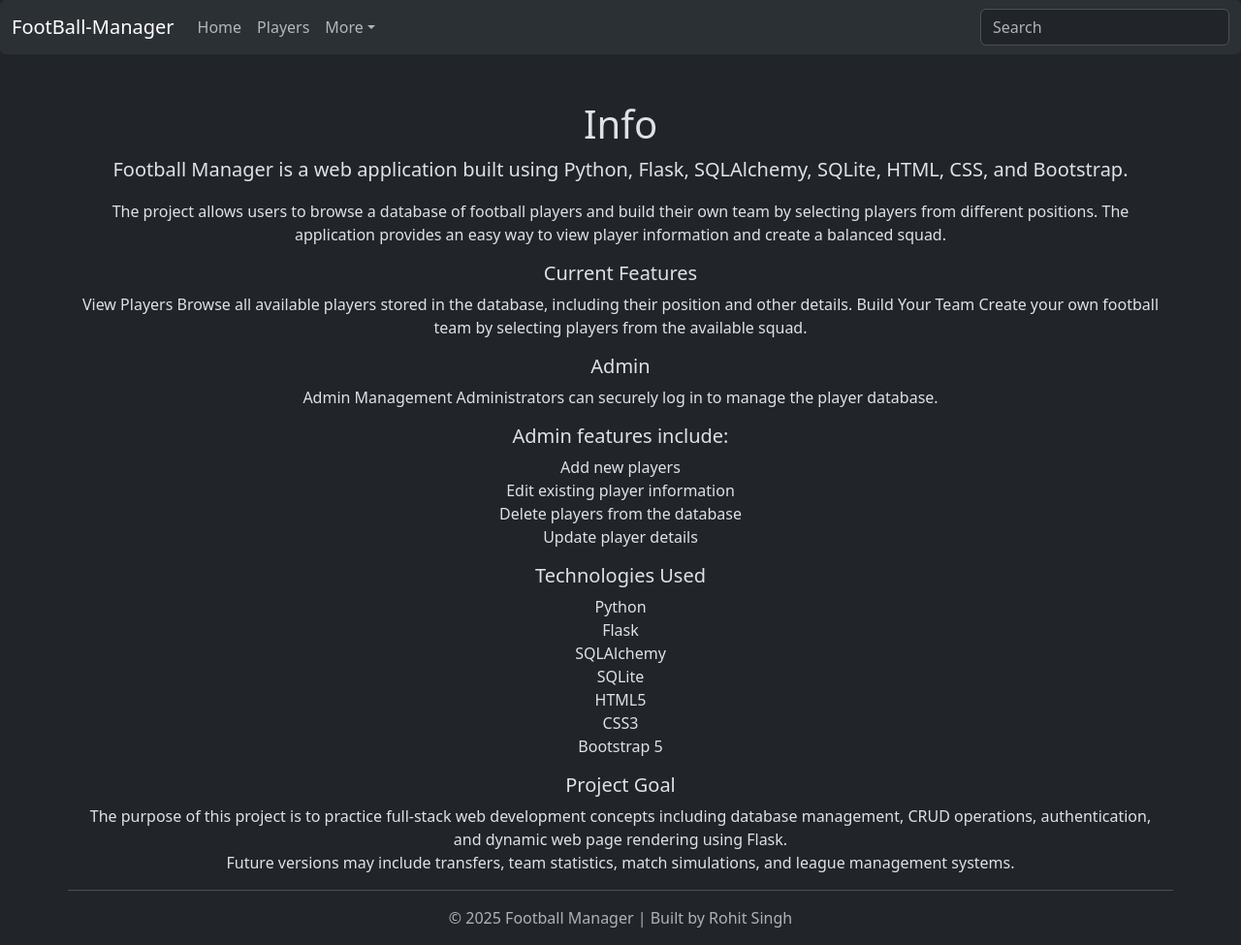
After one commit to Not-Rohit-04/Football-Manager, a Flask app: page /learn-more in a window 1280 px wide. The commit adds this page. Shown: the whole page at 97% size. Run offline with Flask 3, Linux system fonts and the light colour scheme; some libraries are stand-ins or nearby versions.

Commit message:
Add Learn More page and dark theme

```diff
--- a/app.py
+++ b/app.py
@@ -64,7 +64,6 @@ def build_team():
     midfielders = db.session.execute(db.select(Player).where(Player.position.in_(["CM","CAM"]))).scalars().all()
     attackers = db.session.execute(db.select(Player).where(Player.position.in_(["ST","LW","RW"]))).scalars().all()
     if request.method=="POST":
-        print(request.form)
 
         gk_id = request.form.get('goalkeeper')
         def_id = request.form.get('defender')
@@ -164,6 +163,10 @@ def login():
 
     return render_template('login.html',form = form)
 
+@app.route('/learn-more')
+def learn_more():
+    return render_template('learn_more.html')
+
 
 @app.route("/logout")
 def logout():
--- a/templates/base.html
+++ b/templates/base.html
@@ -1,5 +1,5 @@
 <!doctype html>
-<html lang="en">
+<html lang="en" data-bs-theme="dark">
   <head>
     <meta charset="UTF-8" />
     <meta name="viewport" content="width=device-width, initial-scale=1.0" />
--- a/templates/index.html
+++ b/templates/index.html
@@ -13,7 +13,7 @@
       <a href="{{ url_for('player') }}" class="btn btn-primary">
         View Players
       </a>
-      <a href="{{ url_for('player') }}" class="btn btn-secondary">
+      <a href="{{ url_for('learn_more') }}" class="btn btn-secondary">
         Learn More
       </a>
     </div>
--- /dev/null
+++ b/templates/learn_more.html
@@ -0,0 +1,33 @@
+{% extends 'base.html' %} {% block content %}
+
+<div class="container text-center mt-5">
+  <h1>Info</h1>
+  <p class="lead">
+    Football Manager is a web application built using
+    Python, Flask, SQLAlchemy, SQLite, HTML, CSS, and Bootstrap.</p>
+    <p>The project
+    allows users to browse a database of football players and build their own
+    team by selecting players from different positions. The application provides
+    an easy way to view player information and create a balanced squad.</p>
+    <h5>Current Features</h5>
+    <p>View Players Browse all available players stored in the database,
+    including their position and other details. Build Your Team Create your own
+    football team by selecting players from the available squad.</p>
+    <h5>Admin</h5>
+    <p>Admin Management Administrators can securely log in to manage the player database.</p>
+    <h5>Admin features include:</h5>
+    <p>Add new players<br>
+    Edit existing player information<br>
+    Delete players from the database<br>
+    Update player details</p>
+    <h5>Technologies Used</h5>
+    <p>Python<br> Flask<br> SQLAlchemy<br> SQLite<br>HTML5<br> CSS3<br> Bootstrap 5</p>
+    <h5>Project Goal</h5>
+    <p>The purpose of this project is to practice full-stack web development concepts
+    including database management, CRUD operations, authentication, and dynamic
+    web page rendering using Flask. <br>Future versions may include transfers, team
+    statistics, match simulations, and league management systems.</p>
+
+</div>
+
+{% endblock %}
```
